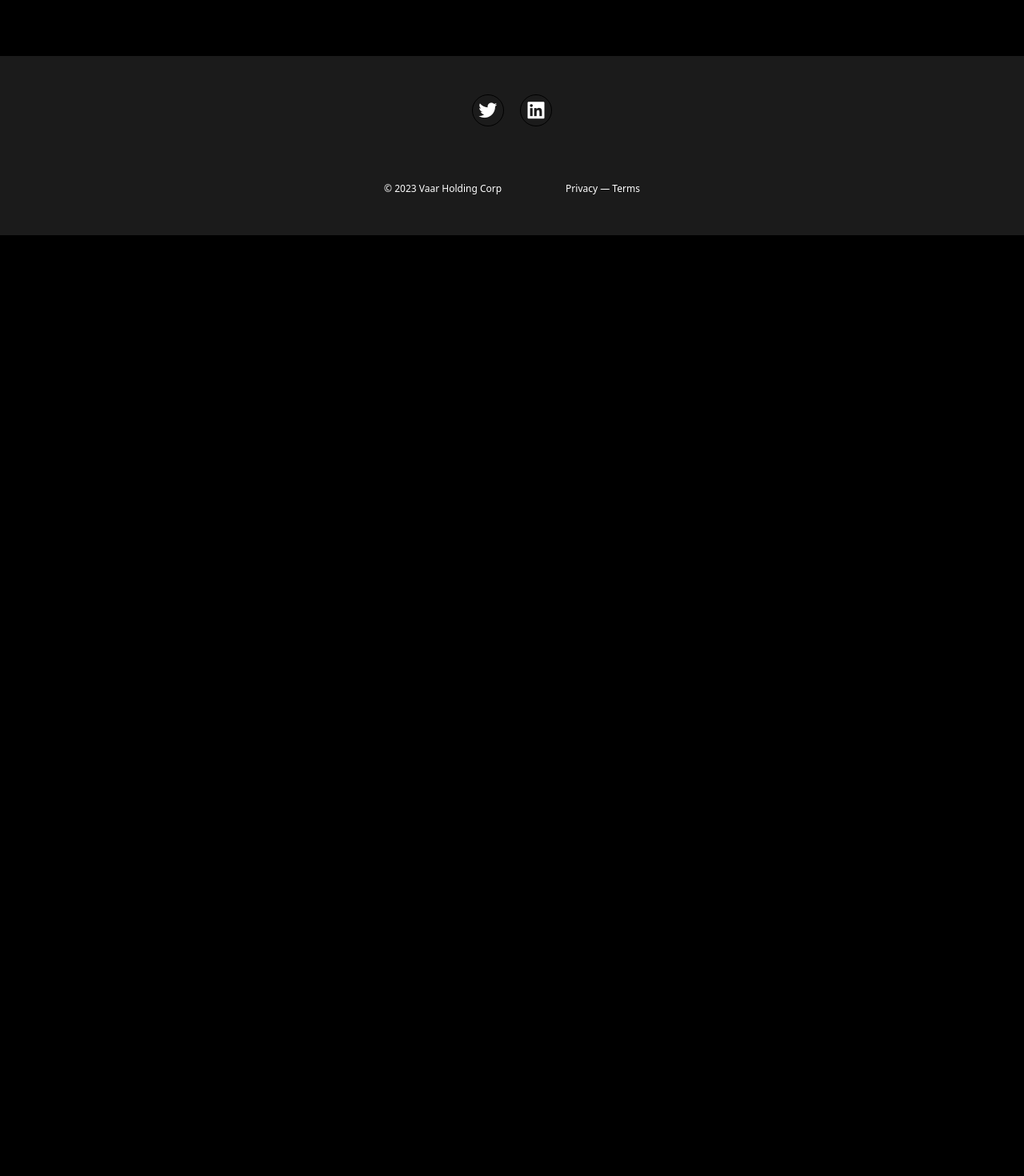
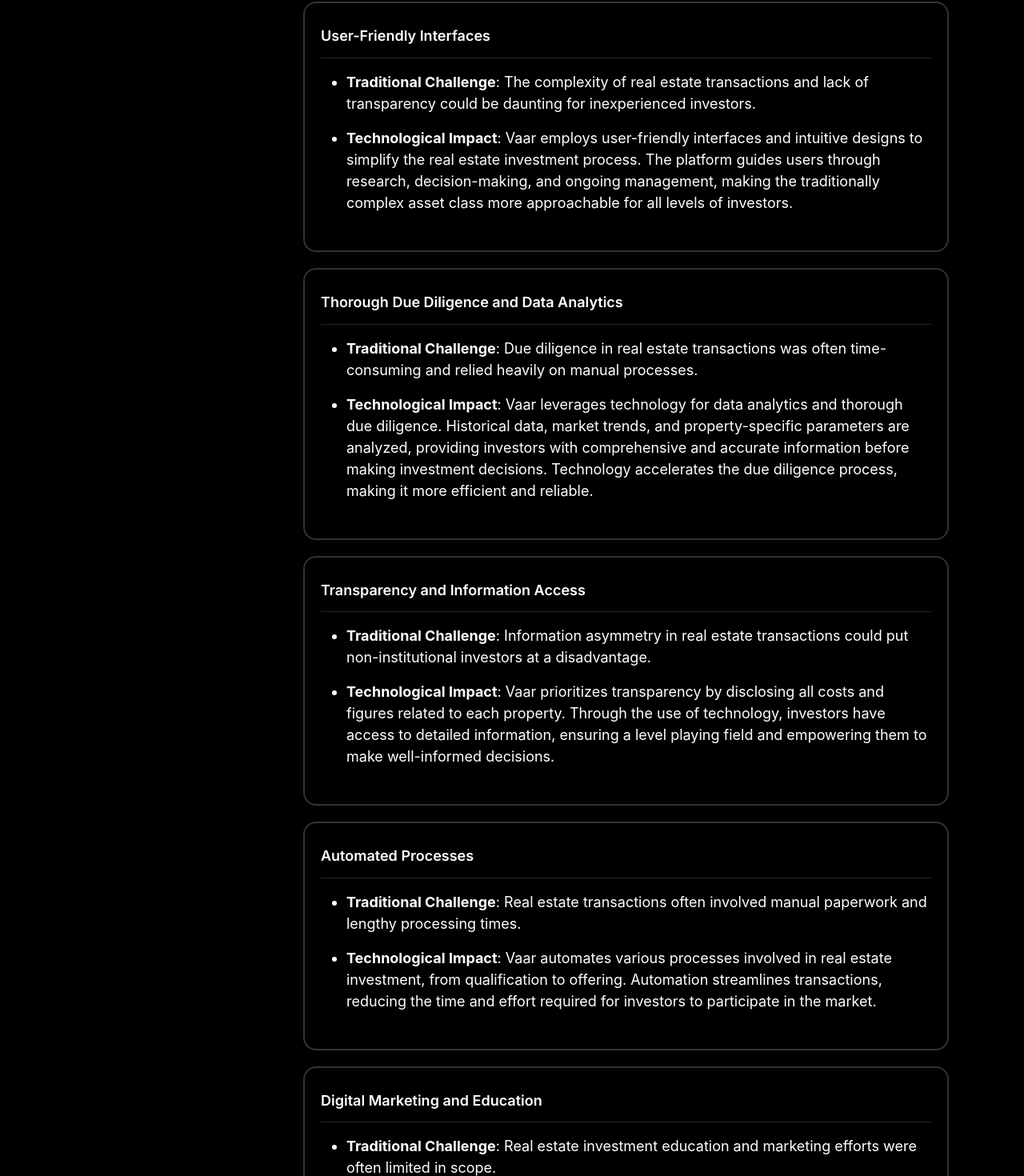
Before and after one commit to webtesting22/vaar, a React (Vite) app: page /SingleResource16 in a window 1280 px wide. Shown: the part 1192-2662 px from the top of the page at 80% size. Before the commit the page ends 1486 px from the top, so only its background shows below. Built offline with nearby package versions, Linux system fonts and the light colour scheme.

Commit message:
16 concept build

```diff
--- a/src/Components/AllResources/Resources16/SingleResource16.jsx
+++ b/src/Components/AllResources/Resources16/SingleResource16.jsx
@@ -1,15 +1,112 @@
-import React, {useEffect} from "react";
+import React, { useEffect } from "react";
 import CommonResourceComponent from "../commonResourceComponent";
 import CommonResourceLeftSide from "../CommonResourceLeftSide";
 import { Row, Col } from "antd";
 import { Module1, Module4 } from "../AllResourcesData"
+import DontMissBlog from "../DontMissBlogs/DontMissBlogs";
+import SignupSection from "../../SignUp/SignupSection";
 function SingleResource16() {
-    const liList=[
+    const liList = [
         {
-            list:"Concepts"
+            list: "Concepts",
+            id:"Concepts"
         },
         {
-            list:"Conclusion"
+            list: "Conclusion",
+            id:"Conclusion"
+        }
+    ]
+    const concept16Data = [
+        {
+            topTitle: "Digital Accessibility",
+            cardDetails: [
+                {
+                    cardBoldText: "Traditional Challenge",
+                    cardDescription: " Accessing investment opportunities, especially in real estate, was traditionally constrained by geographical barriers, requiring physical presence for transactions."
+                },
+                {
+                    cardBoldText: "Technological Impact",
+                    cardDescription: "Vaar operates as a digital platform, allowing investors to access and manage their real estate investments from anywhere with an internet connection. This digital accessibility breaks down geographical barriers, providing a global audience with opportunities in the US residential real estate market."
+                }
+            ]
+        },
+        {
+            topTitle: "User-Friendly Interfaces",
+            cardDetails: [
+                {
+                    cardBoldText: "Traditional Challenge",
+                    cardDescription: "The complexity of real estate transactions and lack of transparency could be daunting for inexperienced investors."
+                },
+                {
+                    cardBoldText: "Technological Impact",
+                    cardDescription: " Vaar employs user-friendly interfaces and intuitive designs to simplify the real estate investment process. The platform guides users through research, decision-making, and ongoing management, making the traditionally complex asset class more approachable for all levels of investors."
+                }
+            ]
+        },
+        {
+            topTitle: "Thorough Due Diligence and Data Analytics",
+            cardDetails: [
+                {
+                    cardBoldText: "Traditional Challenge",
+                    cardDescription: "Due diligence in real estate transactions was often time-consuming and relied heavily on manual processes."
+                },
+                {
+                    cardBoldText: "Technological Impact",
+                    cardDescription: "Vaar leverages technology for data analytics and thorough due diligence. Historical data, market trends, and property-specific parameters are analyzed, providing investors with comprehensive and accurate information before making investment decisions. Technology accelerates the due diligence process, making it more efficient and reliable."
+                }
+            ]
+        },
+        {
+            topTitle: "Transparency and Information Access",
+            cardDetails: [
+                {
+                    cardBoldText: "Traditional Challenge",
+                    cardDescription: "Information asymmetry in real estate transactions could put non-institutional investors at a disadvantage."
+                },
+                {
+                    cardBoldText: "Technological Impact",
+                    cardDescription: " Vaar prioritizes transparency by disclosing all costs and figures related to each property. Through the use of technology, investors have access to detailed information, ensuring a level playing field and empowering them to make well-informed decisions."
+                }
+            ]
+        },
+        {
+            topTitle: "Automated Processes",
+            cardDetails: [
+                {
+                    cardBoldText: "Traditional Challenge",
+                    cardDescription: "Real estate transactions often involved manual paperwork and lengthy processing times."
+                },
+                {
+                    cardBoldText: "Technological Impact",
+                    cardDescription: "Vaar automates various processes involved in real estate investment, from qualification to offering. Automation streamlines transactions, reducing the time and effort required for investors to participate in the market."
+                }
+            ]
+        },
+        {
+            topTitle: "Digital Marketing and Education",
+            cardDetails: [
+                {
+                    cardBoldText: "Traditional Challenge",
+                    cardDescription: "Real estate investment education and marketing efforts were often limited in scope."
+                },
+                {
+                    cardBoldText: "Technological Impact",
+                    cardDescription: "Vaar utilizes digital marketing and educational resources, such as blogs and courses, to disseminate information about real estate as an asset class. This digital outreach widens the reach of educational materials, helping investors understand the nuances of real estate investing."
+                }
+            ]
+        },
+        {
+            topTitle: "Secure Transactions and Compliance",
+            cardDetails: [
+                {
+                    cardBoldText: "Traditional Challenge",
+                    cardDescription: "Ensuring secure and compliant transactions in real estate involves cumbersome processes."
+                },
+                {
+                    cardBoldText: "Technological Impact",
+                    cardDescription: "Vaar leverages technology to secure transactions and ensure compliance with regulations. This includes encryption for data security and adherence to legal frameworks, providing investors with a secure and compliant investment platform."
+                }
+            ]
         }
     ]
     useEffect(() => {
@@ -17,7 +114,7 @@ function SingleResource16() {
     }, []);
     return (
         <>
-            <CommonResourceComponent Resources="Resources" Module="Module 4" Chapter="Concept 5" Date="February 17, 2023" ResourceHeading="Technology & Discreit" AuthorInfo="Stephanie Gordon, Content Manager, Vaar" topResourceImg={Module4[5].img} />
+            <CommonResourceComponent Resources="Resources" Module="Module 4" Chapter="Concept 5" Date="February 17, 2023" ResourceHeading="Technology & Vaar" AuthorInfo="Stephanie Gordon, Content Manager, Vaar" topResourceImg={Module4[5].img} />
             <section>
                 <div className="container p-0">
                     <Row>
@@ -26,12 +123,32 @@ function SingleResource16() {
                         </Col>
                         <Col lg={18} md={18} className="full-width-on-mobile">
                             <div className="resources-right-container">
-
+                                <p>Technology has played a transformative role in reshaping the investment landscape, and platforms like Vaar exemplify the significant impact technology has had on the way people invest in real estate. Here's an exploration of how technology, through Vaar, has influenced the investment landscape:</p>
+                                <div>
+                                    {concept16Data.map((item, index) => (
+                                        <div key={index} className="RealEstate-Box">
+                                            <h6>{item.topTitle}</h6>
+                                            <hr style={{ opacity: "1" }} />
+                                            {item.cardDetails.map((card, cardIndex) => (
+                                                <ul key={cardIndex}>
+                                                    <li><b>{card.cardBoldText}</b>: {card.cardDescription}</li>
+                                                </ul>
+                                            ))}
+                                        </div>
+                                    ))}
+                                </div>
+                                <div className="padding-slite"></div>
+                                <h4 id="Conclusion">Conclusion</h4>
+                                <p>In summary, Vaar, as a representation of technological innovation in real estate investment, has democratized access, simplified processes, enhanced transparency, and provided investors with tools for informed decision-making. The technological advancements showcased by platforms like Vaar have significantly shaped the investment landscape, making traditionally exclusive asset classes, such as residential real estate, more accessible and user-friendly for a diverse range of investors.</p>
                             </div>
                         </Col>
                     </Row>
+                    <div className="padding-slite"></div>
+                    <div className="padding-slite"></div>
+                    <DontMissBlog/>
                 </div>
             </section>
+            <SignupSection/>
 
         </>
     )
```
Also changed, not shown: src/Components/AllResources/Resources15/SingleResource15.jsx (+18 -18 lines).
